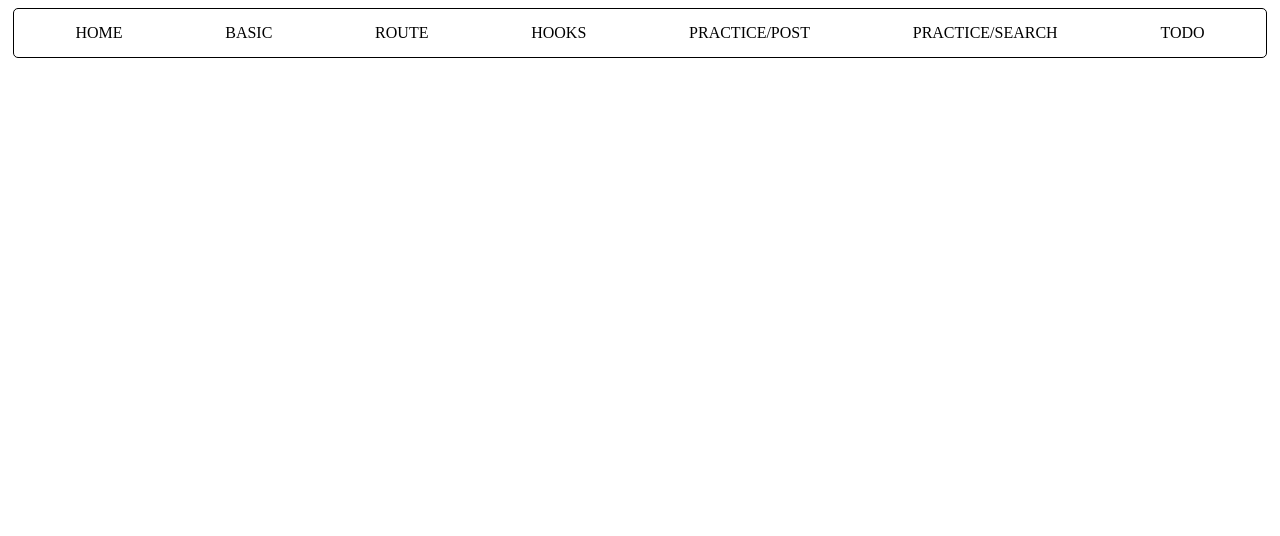
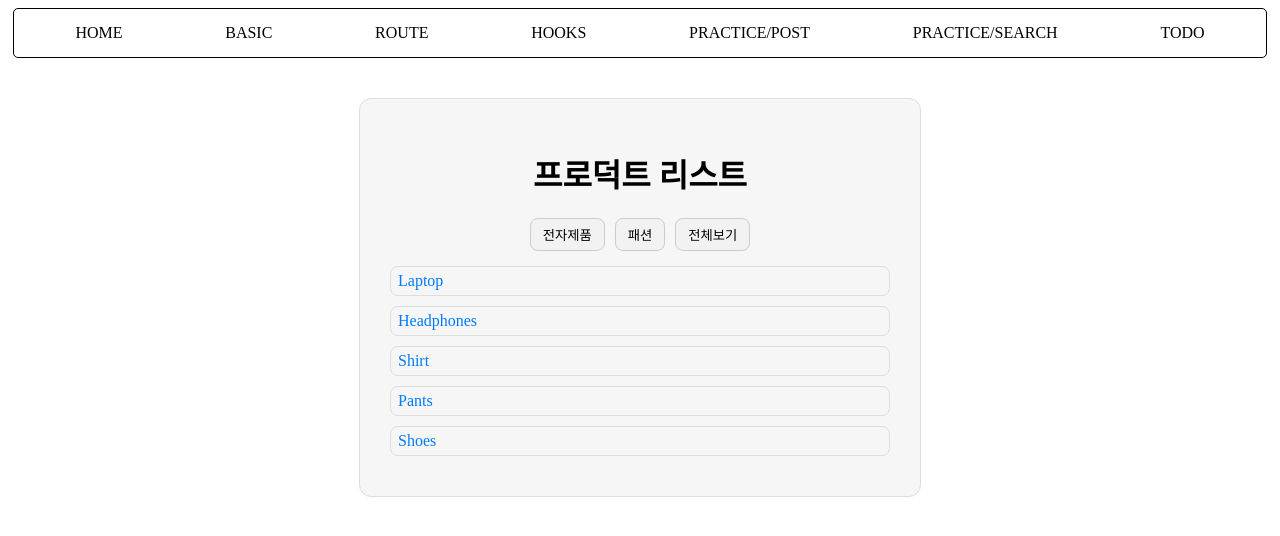
Before and after one commit to tndals11/Frontend, a React (Vite) app in the folder lean-react/: page /products in a window 1280 px wide. Shown: the top 536 px of the page. Built offline with nearby package versions, Linux system fonts and the light colour scheme.

Commit message:
2025-11-06 React Product

```diff
--- a/lean-react/src/App.tsx
+++ b/lean-react/src/App.tsx
@@ -1,7 +1,7 @@
 import "./App.css";
 import Basic from "@/pages/basic/index";
 import Todo from "@/pages/todo/index";
-import { Route, Routes } from "react-router-dom";
+import { Navigate, Route, Routes } from "react-router-dom";
 import RoutePages from "@/pages/route";
 
 import Hooks from "@/pages/hooks";
@@ -9,6 +9,11 @@
 import PostList from "./pages/basic/PostList";
 import PostDetail from "./components/PostDetail";
 import SearchApp from "./pages/practices/SearchApp";
+import Products from "./pages/route/Products";
+import ProductDetail from "./pages/route/ProductDetail";
+import ProductInfo from "./pages/route/ProductInfo";
+import ProductReviews from "./pages/route/ProductReviews";
+import ProductDashboard from "./pages/route/ProductDashboard";
 
 function App() {
   return (
@@ -26,10 +31,20 @@
         <Route path="/route/*" element={<RoutePages />} />
         <Route path="/hooks" element={<Hooks />} />
 
+        {/* practice 실습 코드 */}
         <Route path="/practice/post" element={<PostList />} />
         <Route path="/practice/post/:id" element={<PostDetail />} />
+        <Route path="/practice/search" element={<SearchApp />} />
 
-        <Route path="/practice/search" element={<SearchApp />} />
+        {/* pages/route - Product 실습코드 */}
+        <Route path="/" element={<Navigate to={"/products"} />} />
+        <Route path="/products" element={<Products />} />
+        <Route path="/products/:id" element={<ProductDetail />} >
+        {/* 중첩 라우트: 상태경로 */}
+          <Route path="info" element={<ProductInfo />} />
+          <Route path="reviews" element={<ProductReviews />} />
+        </Route>
+        <Route path="/dashboard" element={<ProductDashboard />} />
       </Routes>
     </>
   );
--- /dev/null
+++ b/lean-react/src/pages/route/Product.css
@@ -0,0 +1,50 @@
+.product-container {
+  padding: 30px;
+  max-width: 500px;
+  margin: 40px auto;
+  border: 1px solid #ddd;
+  border-radius: 12px;
+  background-color: #f6f6f6;
+}
+
+h1 {
+  text-align: center;
+}
+
+.filter-buttons {
+  display: flex;
+  justify-content: center;
+  gap: 10px;
+  margin-bottom: 15px;
+}
+
+.filter-buttons button {
+  background-color: #f2f2f2;
+  border: 1px solid #ccc;
+  border-radius: 8px;
+  padding: 6px 12px;
+  cursor: pointer;
+}
+
+.product-list {
+  padding: 0;
+  margin: 0;
+}
+
+.product-list li {
+  margin: 10px 0;
+  padding: 5px 7px;
+  border-radius: 8px;
+  border: 1px solid #ddd;
+  list-style: none;
+}
+
+.product-list a {
+  text-decoration: none;
+  color: #007bff;
+  font-weight: 500;
+}
+
+.product-list a:hover {
+  text-decoration: underline;
+}
--- /dev/null
+++ b/lean-react/src/pages/route/ProductDashboard.tsx
@@ -0,0 +1,40 @@
+import React, { useState } from "react";
+import { useNavigate } from "react-router-dom";
+
+function ProductDashboard() {
+  const [productNumber, setProductNumber] = useState("");
+  const navigate = useNavigate();
+
+  const handleGoToProduct = () => {
+    if (!productNumber.trim()) {
+      alert("상품 번호를 입력해주세요,");
+      return;
+    }
+
+    navigate(`/products/${productNumber}/info`);
+  };
+
+  return (
+    <div>
+      <h2>관리자 대시보드</h2>
+      <p>해당 페이지에서 상품 관리, 리뷰 확인 등</p>
+
+      <div>
+        <button onClick={() => navigate("/products")}>상품 목록</button>
+        <button onClick={handleGoToProduct}>특정 상품 상세로 이동</button>
+      </div>
+
+      <div>
+        <label>상품 번호 입력</label>
+        <input
+          type="number"
+          value={productNumber}
+          onChange={(e) => setProductNumber(e.target.value)}
+          placeholder="예. 3"
+        />
+      </div>
+    </div>
+  );
+}
+
+export default ProductDashboard;
--- /dev/null
+++ b/lean-react/src/pages/route/ProductDetail.css
@@ -0,0 +1,55 @@
+.detail-container {
+  padding: 30px;
+  max-width: 500px;
+  margin: 40px auto;
+  border: 1px solid #ddd;
+  border-radius: 12px;
+  background-color: #fafafa;
+}
+
+h2 {
+  text-align: center;
+}
+
+.path-text {
+  text-align: center;
+  color: #666;
+}
+
+.button-group {
+  display: flex;
+  justify-content: center;
+  gap: 10px;
+  padding-bottom: 10px;
+  border-bottom: 1px solid #ddd;
+}
+
+.button-group button {
+  background-color: #f2f2f2;
+  border: 1px solid #ccc;
+  border-radius: 8px;
+  padding: 6px 12px;
+  cursor: pointer;
+}
+
+.sub-nav {
+  display: flex;
+  justify-content: center;
+  gap: 14px;
+  padding: 15px 0;
+  border-bottom: 1px solid #ddd;
+}
+
+.sub-nav a {
+  text-decoration: none;
+  color: #007bff;
+  font-weight: 500;
+}
+
+.nested-outlet {
+  margin-top: 25px;
+  padding: 15px 20px;
+  border-left: 3px solid #ddd;
+  background-color: #fff;
+  border-radius: 6px;
+}
--- /dev/null
+++ b/lean-react/src/pages/route/ProductDetail.tsx
@@ -0,0 +1,51 @@
+import React from "react";
+import {
+  Link,
+  Outlet,
+  useLocation,
+  useNavigate,
+  useParams,
+} from "react-router-dom";
+import "./ProductDetail.css";
+
+function ProductDetail() {
+  // useParams()에서 추출하는 값의 속성명은 동적변수(:변수명)과 일치
+  const { id } = useParams();
+  const navigate = useNavigate(); // 함수
+  const location = useLocation(); // 데이터 값: 객체
+
+  const handleBack = () => {
+    // location.state.from
+    // : 이전 페이지의 URL 정보를 담은 속성
+    // - 페이지 전환을 통해 상세페이지로 이동한 경우
+    if (location.state?.from) navigate(location.state.from);
+    // - 경로값 지정으로 해당 페이지 이전의 경로값이 없는 경우
+    else navigate("/products");
+  };
+
+  return (
+    <div className="detail-container">
+      <h2>Product Detail #{id}</h2>
+      <p className="path-text">현재 경로 : {location.pathname}</p>
+
+      <div className="button-group">
+        <button onClick={handleBack}>⏮️ 목록으로</button>
+        <button onClick={() => navigate("/dashboard")}>
+          📕 대시보드로 이동
+        </button>
+      </div>
+      <nav className="sub-nav">
+        <Link to="info">제품 정보</Link>
+        <br />
+        <Link to="reviews">리뷰</Link>
+      </nav>
+
+      <div className="nested-outlet">
+        {/* ProductDetail 라우트의 중첩 라우트 페이지가 해당 위치에서 출력 */}
+        <Outlet />
+      </div>
+    </div>
+  );
+}
+
+export default ProductDetail;
--- /dev/null
+++ b/lean-react/src/pages/route/ProductInfo.tsx
@@ -0,0 +1,16 @@
+import React from "react";
+
+function ProductInfo() {
+  return (
+    <div>
+      <h4>제품 상세 정보</h4>
+      <ul>
+        <li>브랜드: A Brand</li>
+        <li>가격: 10000원</li>
+        <li>재고: 10개 남음</li>
+      </ul>
+    </div>
+  );
+}
+
+export default ProductInfo;
--- /dev/null
+++ b/lean-react/src/pages/route/ProductReviews.tsx
@@ -0,0 +1,16 @@
+import React from "react";
+
+function ProductReviews() {
+  return (
+    <div>
+      <h4>사용자 리뷰</h4>
+      <ul>
+        <li>정말 마음에 들어요</li>
+        <li>배송이 빠르고 품질이 좋아요</li>
+        <li>가성비가 좋습니다.</li>
+      </ul>
+    </div>
+  );
+}
+
+export default ProductReviews;
--- /dev/null
+++ b/lean-react/src/pages/route/Products.tsx
@@ -0,0 +1,82 @@
+import React from "react";
+import { Link, useSearchParams } from "react-router-dom";
+import "./Product.css";
+
+//! === 상품 관련 Route 실습 예제 ===
+
+//? 프로젝트 구조
+// 1) Products: 상품 리스트 + 쿼리 필터 + state 전달
+// 2) ProdctDetail: useParams로 상세 조회
+// 3) ProductInfo: 중첩 라우터 (상제 정보)
+// 4) PoductReviews: 중첩 라우터 (리뷰 출력)
+// 5) Dashboard: useNavigate, Outlet
+
+//? 상품 데이터 (mock 데이터)
+const PRODUCTS = [
+  { id: 1, name: "Laptop", category: "electronics" },
+  { id: 2, name: "Headphones", category: "electronics" },
+  { id: 3, name: "Shirt", category: "fashion" },
+  { id: 4, name: "Pants", category: "fashion" },
+  { id: 5, name: "Shoes", category: "fashion" },
+];
+
+//? useParams()     :   URL 경로에서 파라미터를 가져오는 Hook (경로 변수)
+//  EX) http://localhost:5173/products/1/info - '1'의 값 (:으로 명시)
+//? useNavigate()   :   페이지 이동을 담당하는 Hook
+//? useLocation()   :   현재 위치 객체를 반환하는 Hook
+//? useSearchParams :   URL의 쿼리 스트링을 읽고 조작할 수 있는 Hook
+//  EX) http://localhost:5173/products?category=fashion&name=Shoes
+//  - category=fashion
+//  - name=Shoes
+//     : 위의 두 값이 Search Params (검색 매개변수)
+
+//% useSearchParams() 사용방법
+// 1. [현재쿼리, 쿼리 변경 함수] 반환
+// const [searchParams, setSearchParams] = useSearchParams();
+// 2. 쿼리 파라미터(검색 매개변수) 읽어로기
+// const category = searchParams.get("category");
+// const name = searchParams.get("name");
+
+// +) 쿼리 변경 방법
+//    setSearchParams({ category: '', name: ''});
+
+function Products() {
+  const [searchParams, setSearchParams] = useSearchParams();
+  const category = searchParams.get("category");
+
+  const filtered = category
+    ? PRODUCTS.filter((product) => product.category === category)
+    : PRODUCTS;
+
+  return (
+    <div className="product-container">
+      <h1>프로덕트 리스트</h1>
+
+      <div className="filter-buttons">
+        <button onClick={() => setSearchParams({ category: "electronics" })}>
+          전자제품
+        </button>
+        <button onClick={() => setSearchParams({ category: "fashion" })}>
+          패션
+        </button>
+        <button onClick={() => setSearchParams({})}>전체보기</button>
+      </div>
+
+      <ul className="product-list">
+        {filtered.map((product) => (
+          <li key={product.id}>
+            {/* state를 사용하여 location 상태 전달 */}
+            <Link
+              to={`/products/${product.id}`}
+              state={{ from: location.pathname }}
+            >
+              {product.name}
+            </Link>
+          </li>
+        ))}
+      </ul>
+    </div>
+  );
+}
+
+export default Products;
```
